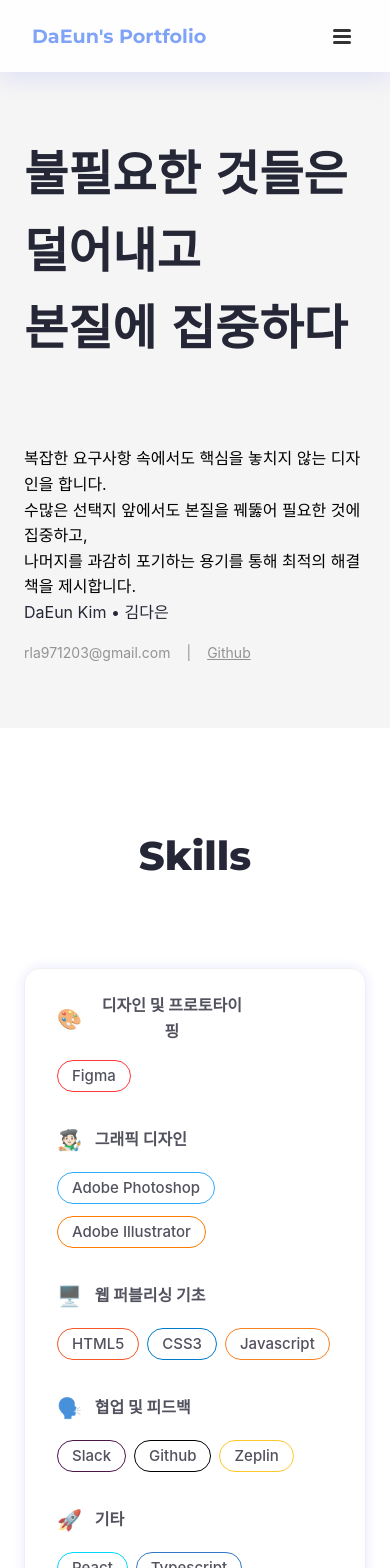
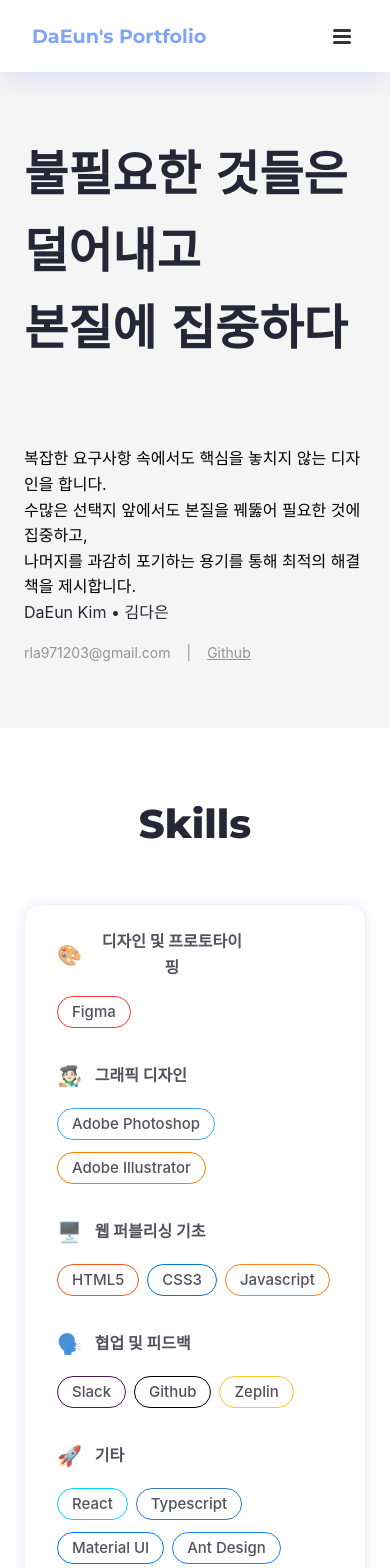
Before and after one commit to daeun012/DaEun, a React (Create React App) app: page / in a window 390 px wide. Shown: the top 1568 px of the page. Built offline with nearby package versions, Linux system fonts and the light colour scheme; a web font is replaced by a local one.

Commit message:
fix: class명 변경

```diff
--- a/src/components/sectionTitle/SectionTitle.jsx
+++ b/src/components/sectionTitle/SectionTitle.jsx
@@ -1,5 +1,5 @@
 import "./SectionTitle.scss";
 
 export default function SectionTitle({ title }) {
-	return <div className="page-title">{title}</div>;
+	return <div className="section-title">{title}</div>;
 }
--- a/src/components/sectionTitle/SectionTitle.scss
+++ b/src/components/sectionTitle/SectionTitle.scss
@@ -1,15 +1,9 @@
 @import "assets/css/variables.scss";
 
-.page-title {
+.section-title {
 	font-family: "Montserrat";
 	font-size: 40px;
 	font-weight: 800;
 	color: $b300;
 	margin: 0 auto 3rem;
 }
-
-@media (max-width: 768px) {
-	.page-title {
-		padding: 32px 24px;
-	}
-}
```
